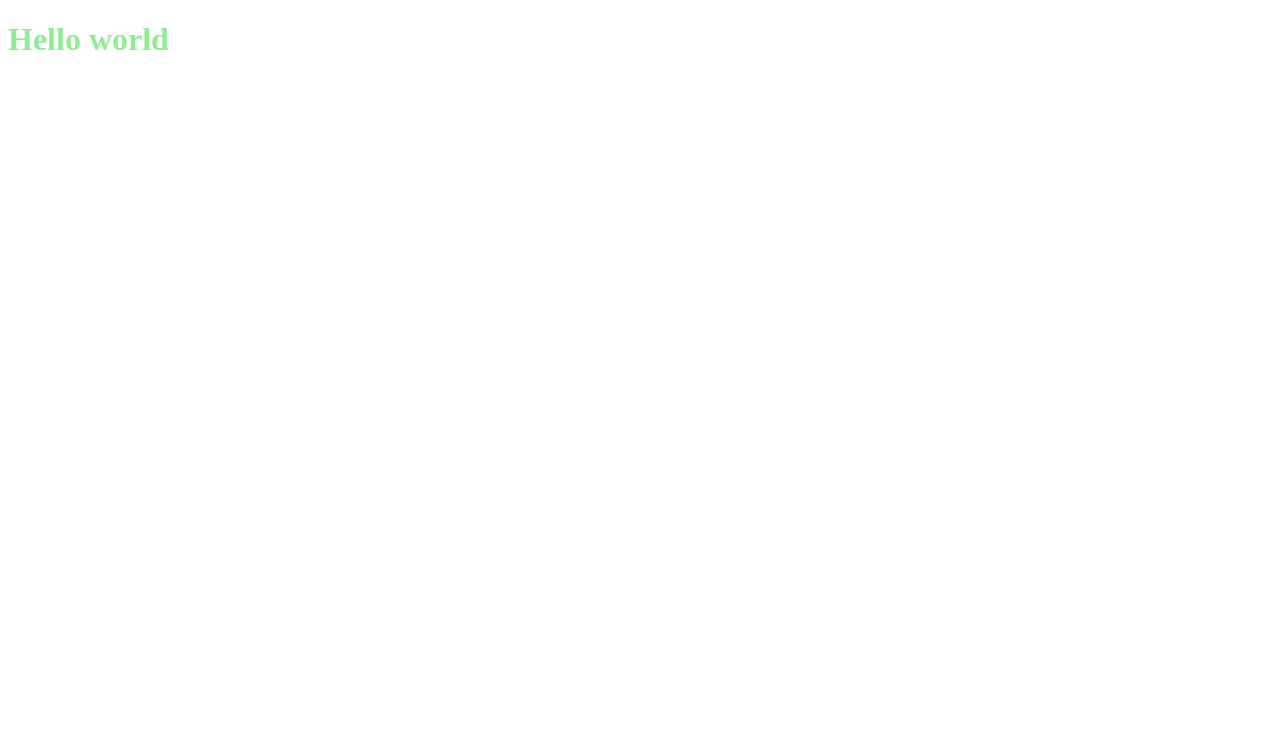
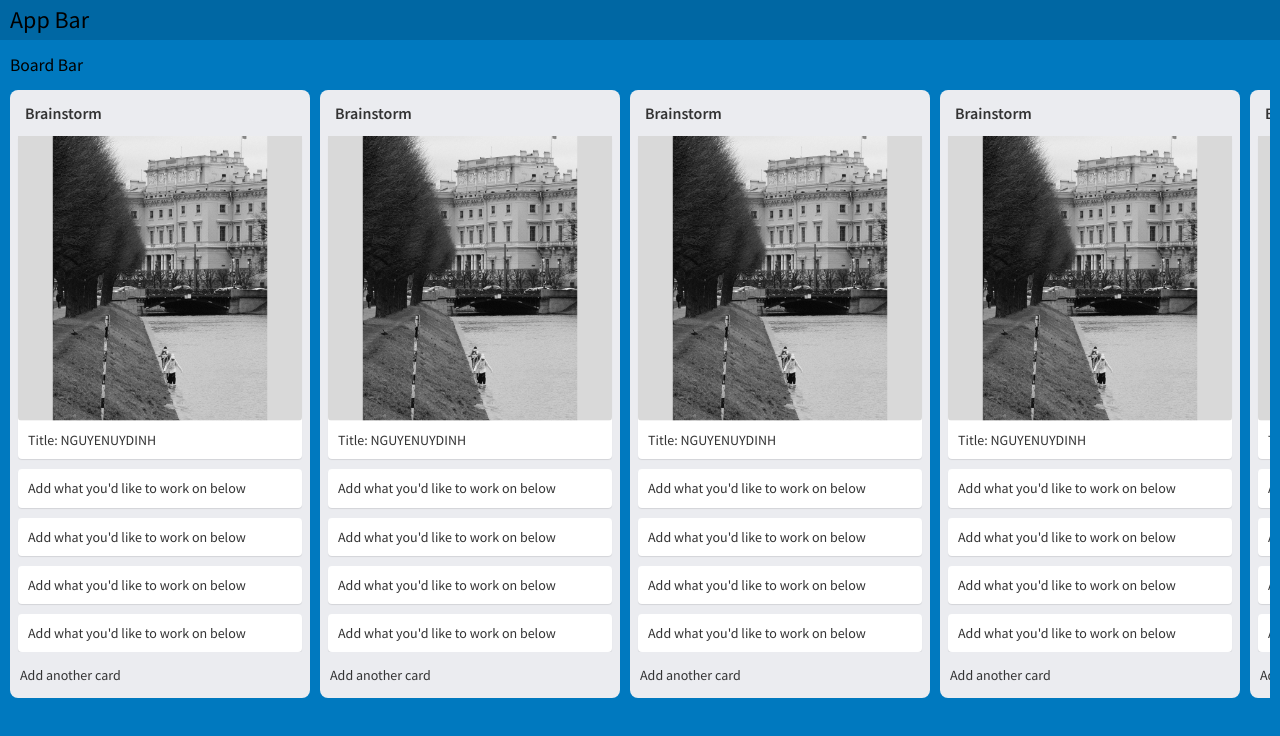
Before and after one commit to fantashy7799/trello-project, a React (Create React App) app: page / in a window 1280 px wide. Shown: the top 736 px of the page. Built offline with nearby package versions, Linux system fonts and the light colour scheme.

Commit message:
design trello frontend.

```diff
--- a/package.json
+++ b/package.json
@@ -6,6 +6,7 @@
     "@testing-library/jest-dom": "^5.16.4",
     "@testing-library/react": "^13.1.1",
     "@testing-library/user-event": "^13.5.0",
+    "node-sass": "^7.0.1",
     "react": "^18.0.0",
     "react-dom": "^18.0.0",
     "react-scripts": "5.0.1",
--- a/src/App.css
+++ /dev/null
@@ -1,4 +0,0 @@
-
-.hello-world{
-  color: lightgreen;
-}
--- a/src/App.js
+++ b/src/App.js
@@ -1,11 +1,124 @@
-import './App.css'
+import './App.scss'
 
 function App() {
   return (
-    <div className="App">
-      <h1 className="hello-world">
-        Hello world
-      </h1>
+    <div className="trello-master">
+      <nav className='navbar app'>App Bar</nav>
+      <nav className='navbar board'>Board Bar</nav>
+      <div className='board-columns'>
+        <div className='column'>
+        <header>Brainstorm</header>
+        <ul>
+          <li>
+            <img src='1.png'
+            alt='nguyenuydinh-alt-img'/>
+            Title: NGUYENUYDINH
+          </li>
+          <li>Add what you'd like to work on below</li>
+          <li>Add what you'd like to work on below</li>
+          <li>Add what you'd like to work on below</li>
+          <li>Add what you'd like to work on below</li>
+        </ul>
+        <footer>Add another card</footer>
+        </div>
+
+        <div className='column'>
+        <header>Brainstorm</header>
+        <ul>
+          <li>
+            <img src='1.png'
+            alt='nguyenuydinh-alt-img'/>
+            Title: NGUYENUYDINH
+          </li>
+          <li>Add what you'd like to work on below</li>
+          <li>Add what you'd like to work on below</li>
+          <li>Add what you'd like to work on below</li>
+          <li>Add what you'd like to work on below</li>
+        </ul>
+        <footer>Add another card</footer>
+        </div>
+
+        <div className='column'>
+        <header>Brainstorm</header>
+        <ul>
+          <li>
+            <img src='1.png'
+            alt='nguyenuydinh-alt-img'/>
+            Title: NGUYENUYDINH
+          </li>
+          <li>Add what you'd like to work on below</li>
+          <li>Add what you'd like to work on below</li>
+          <li>Add what you'd like to work on below</li>
+          <li>Add what you'd like to work on below</li>
+        </ul>
+        <footer>Add another card</footer>
+        </div>
+
+        <div className='column'>
+        <header>Brainstorm</header>
+        <ul>
+          <li>
+            <img src='1.png'
+            alt='nguyenuydinh-alt-img'/>
+            Title: NGUYENUYDINH
+          </li>
+          <li>Add what you'd like to work on below</li>
+          <li>Add what you'd like to work on below</li>
+          <li>Add what you'd like to work on below</li>
+          <li>Add what you'd like to work on below</li>
+        </ul>
+        <footer>Add another card</footer>
+        </div>
+
+        <div className='column'>
+        <header>Brainstorm</header>
+        <ul>
+          <li>
+            <img src='1.png'
+            alt='nguyenuydinh-alt-img'/>
+            Title: NGUYENUYDINH
+          </li>
+          <li>Add what you'd like to work on below</li>
+          <li>Add what you'd like to work on below</li>
+          <li>Add what you'd like to work on below</li>
+          <li>Add what you'd like to work on below</li>
+        </ul>
+        <footer>Add another card</footer>
+        </div>
+
+        <div className='column'>
+        <header>Brainstorm</header>
+        <ul>
+          <li>
+            <img src='1.png'
+            alt='nguyenuydinh-alt-img'/>
+            Title: NGUYENUYDINH
+          </li>
+          <li>Add what you'd like to work on below</li>
+          <li>Add what you'd like to work on below</li>
+          <li>Add what you'd like to work on below</li>
+          <li>Add what you'd like to work on below</li>
+        </ul>
+        <footer>Add another card</footer>
+        </div>
+
+        <div className='column'>
+        <header>Brainstorm</header>
+        <ul>
+          <li>
+            <img src='1.png'
+            alt='nguyenuydinh-alt-img'/>
+            Title: NGUYENUYDINH
+          </li>
+          <li>Add what you'd like to work on below</li>
+          <li>Add what you'd like to work on below</li>
+          <li>Add what you'd like to work on below</li>
+          <li>Add what you'd like to work on below</li>
+        </ul>
+        <footer>Add another card</footer>
+        </div>
+
+      </div>
     </div>
   );
 }
--- /dev/null
+++ b/src/App.scss
@@ -0,0 +1,130 @@
+@import url('https://fonts.googleapis.com/css2?family=Source+Sans+Pro:wght@400;600');
+
+$gap: 10px;
+$column-header-height: 46px;
+$column-footer-height: 46px;
+$column-border-radius: 8px;
+$card-border-radius: 4px;
+
+$board-bg-color: #0079bf;
+$appboard-bg-color: #0067a3;
+$list-bg-color: #ebecf0;
+$commom-element-bg: rgba(255, 255, 255, .24);
+
+body {
+  margin: 0;
+  font-family: 'Source Sans Pro', sans-serif;
+  font-size: 14px;
+  line-height: 1.3em;
+}
+
+.trello-master {
+  height: 100vh;
+  display: grid;
+  grid-template-rows: 40px 50px 1fr;
+  background-color: $board-bg-color;
+
+  .navbar {
+    padding-left: 10px;
+    display: flex;
+    align-items: center;
+
+    &.app{
+      background-color: $appboard-bg-color;
+      font-size: 1.5rem;
+    }
+
+    &.board{
+      background-color: $board-bg-color;
+      font-size: 1.1rem;
+    }
+  }
+
+  .board-columns {
+    display: flex;
+    margin: 0 $gap $gap;
+    overflow-x: auto;
+
+    &::-webkit-scrollbar{
+      -webkit-appearance: none;
+    }
+
+    &::-webkit-scrollbar:horizontal{
+      height: 11px;
+    }
+
+    &::-webkit-scrollbar-thumb{
+      background-color: $commom-element-bg;
+      border-radius: 8px;
+    }
+
+    .column {
+      flex: 0 0 auto;
+      width: 300px;
+      height: calc(100% - #{$gap});
+      &:not(:first-child) {
+        margin-left: $gap;
+      }
+
+      > * {
+        background-color: $list-bg-color;
+        color: #333;
+        padding: 0 8px;
+      }
+
+      header {
+        padding-left: 15px;
+        height: $column-header-height;
+        line-height: $column-header-height;
+        font-size: 16px;
+        font-weight: bold;
+        border-top-left-radius: $column-border-radius;
+        border-top-right-radius: $column-border-radius;
+      }
+
+      footer {
+        padding-left: $gap;
+        height: $column-footer-height;
+        line-height: $column-footer-height;
+        border-bottom-left-radius: $column-border-radius;
+        border-bottom-right-radius: $column-border-radius;
+      }
+
+      ul {
+        list-style: none;
+        margin: 0;
+        max-height: calc(100% - #{$column-header-height} - #{$column-footer-height});
+        overflow-y: auto;
+        &::-webkit-scrollbar{
+          -webkit-appearance: none;
+        }
+
+        &::-webkit-scrollbar:vertical{
+          width: 11px;
+        }
+
+        &::-webkit-scrollbar-thumb{
+          background-color: darken($list-bg-color, 15);
+          border-right: 5px solid $list-bg-color;
+        }
+
+        li {
+          background-color: white;
+          padding: $gap;
+          border-radius: $card-border-radius;
+          box-shadow: 0 1px 1px rgba(0, 0, 0, 0.1);
+          &:not(:last-child) {
+            margin-bottom: $gap;
+          }
+          img {
+            display: block;
+            width: calc(100% + 2 * #{$gap});
+            margin: -$gap 0 $gap (-$gap);
+            border-bottom-left-radius: $card-border-radius;
+            border-bottom-right-radius: $card-border-radius;
+          }
+        }
+      }
+    }
+  }
+}
```
Also changed, not shown: public/1.png (added), 1 other file (tests, documents, lock files or other folders).
